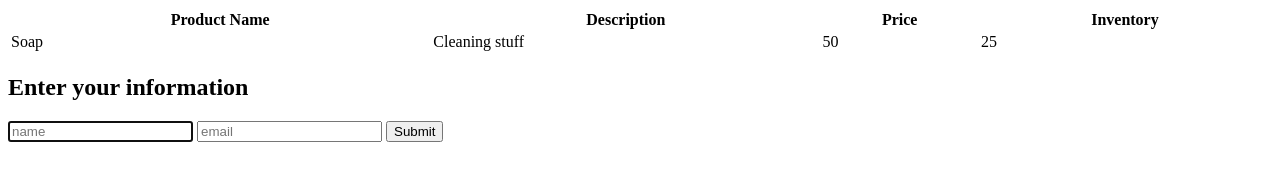
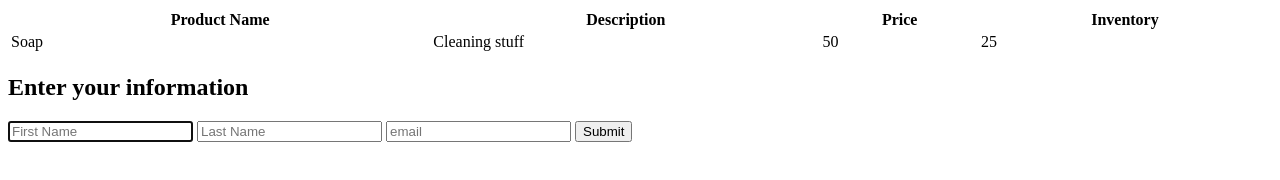
Before and after one commit to dcbeergoddess/mongo-store, a website: page public/details.html in a window 1280 px wide. Drawn offline with Linux system fonts and the light colour scheme.

Commit message:
first name last name fix

```diff
--- a/public/details.html
+++ b/public/details.html
@@ -47,7 +47,8 @@
 
 <form action="/submit" method="post">
     <h2>Enter your information</h2>
-    <input type="text" class="form-control" name="customerName" placeholder="name" autofocus>
+    <input type="text" class="form-control" name="fName" placeholder="First Name" autofocus>
+    <input type="text" class="form-control" name="lName" placeholder="Last Name" autofocus>
     <input type="text" class="form-control" name="customerEmail" placeholder="email" autofocus>
     <button class="btn btn-lg btn-primary btn-block" id="submit" type="submit">Submit</button>
 </form>
```
